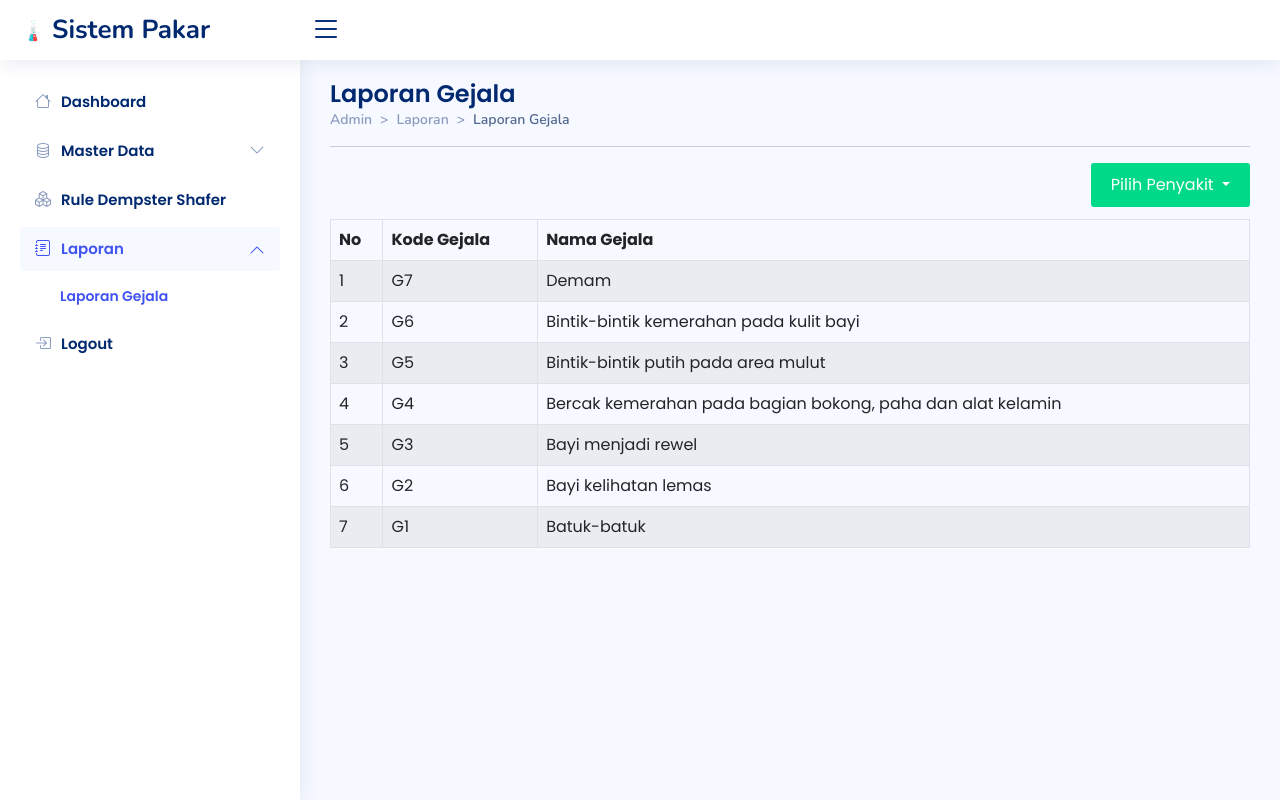
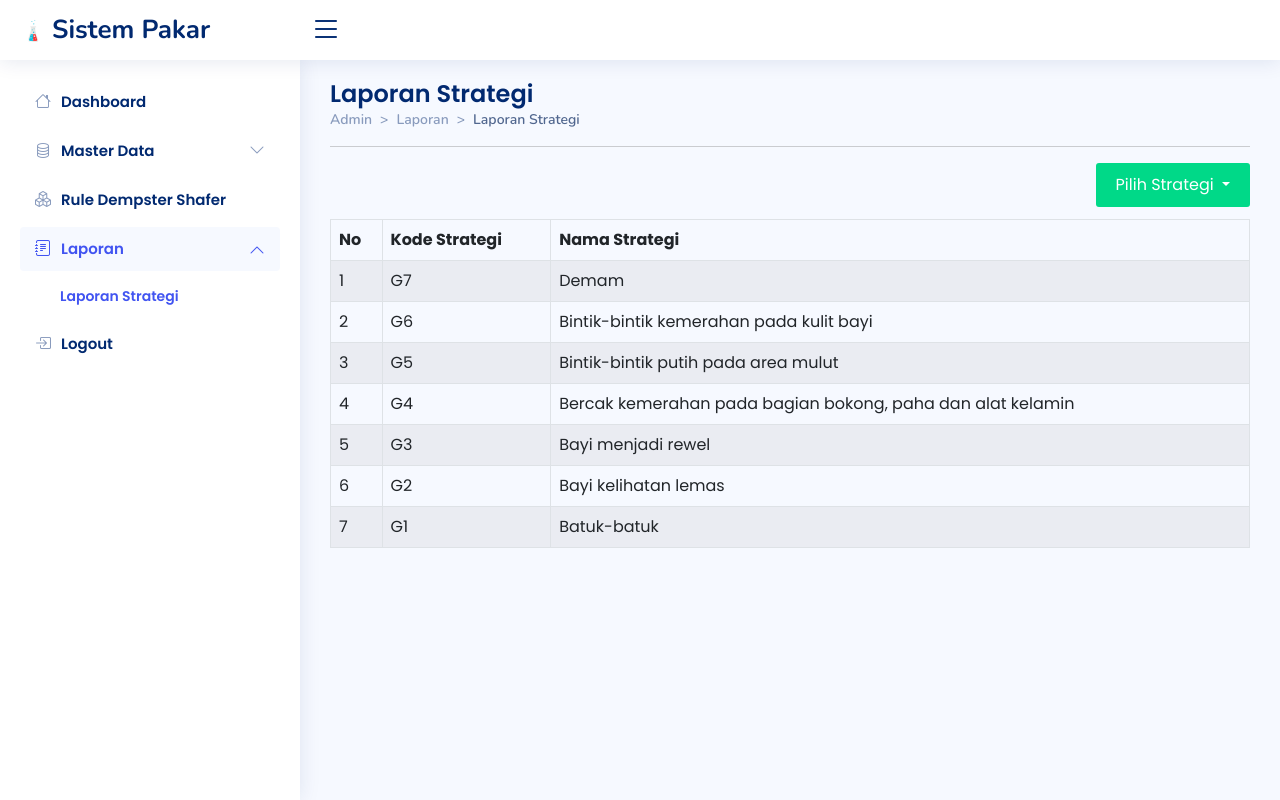
Before and after one commit to gusamixk/ds_strategi_marketing, a PHP site: page /admin/laporan/lapgejala.php?data=1 in a window 1280 px wide. Run offline with PHP 8.4, Linux system fonts and the light colour scheme; data comes from the database, SQL or seed files in the repository; some libraries are stand-ins or nearby versions.

Commit message:
tambah data

```diff
--- a/admin/laporan/lapgejala.php
+++ b/admin/laporan/lapgejala.php
@@ -5,7 +5,7 @@
   <meta charset="utf-8">
   <meta content="width=device-width, initial-scale=1.0" name="viewport">
 
-  <title>Admin - Sistem Pakar Penyakit Penyakit Sapi</title>
+  <title>Admin</title>
   <meta content="" name="description">
   <meta content="" name="keywords">
 
@@ -83,12 +83,12 @@
         <ul id="components-nav" class="nav-content collapse" data-bs-parent="#sidebar-nav">
           <li>
             <a href="../penyakit/penyakit.php">
-              <span>Data Penyakit dan Solusi</span>
+              <span>Data Strategi dan Solusi</span>
             </a>
           </li>
           <li>
             <a href="../gejala/gejala.php">
-              <span>Data Gejala</span>
+              <span>Data Strategi</span>
             </a>
           </li>
         </ul>
@@ -108,7 +108,7 @@
         <ul id="forms-nav" class="nav-content collapse show" data-bs-parent="#sidebar-nav">
           <li>
             <a href="../laporan/lapgejala.php" class="active">
-              <span>Laporan Gejala</span>
+              <span>Laporan Strategi</span>
             </a>
           </li>
         </ul>
@@ -125,12 +125,12 @@
   <main id="main" class="main">
 
     <div class="pagetitle">
-      <h1>Laporan Gejala</h1>
+      <h1>Laporan Strategi</h1>
       <nav style="--bs-breadcrumb-divider: '>';">
         <ol class="breadcrumb">
           <li class="breadcrumb-item"><a href="../index.php">Admin</a></li>
           <li class="breadcrumb-item">Laporan</li>
-          <li class="breadcrumb-item active">Laporan Gejala</li>
+          <li class="breadcrumb-item active">Laporan Strategi</li>
         </ol>
       </nav>
       <hr>
@@ -140,7 +140,7 @@
 
       <div class="dropdown bx-pull-right">
         <button class="tambah dropdown-toggle" type="button" data-bs-toggle="dropdown" aria-expanded="false">
-          Pilih Penyakit
+          Pilih Strategi
         </button>
 
         <ul class="dropdown-menu" role="menu">
@@ -159,8 +159,8 @@
           <thead>
             <tr>
               <th>No</th>
-              <th>Kode Gejala</th>
-              <th>Nama Gejala</th>
+              <th>Kode Strategi</th>
+              <th>Nama Strategi</th>
             </tr>
           </thead>
           <tbody>
--- a/admin/rules/editbelief.php
+++ b/admin/rules/editbelief.php
@@ -68,7 +68,7 @@
   <section>
     <div class="row mt-5 mx-auto">
       <div class="col-md-8 mt-2 mx-auto">
-        <h3 class="text-center mb-4">Edit Nilai Belief Penyakit Penyakit Sapi</h3>
+        <h3 class="text-center mb-4">Edit Nilai Belief Strategi Digital Marketing</h3>
         <?php
         include "../koneksi.php";
         $kd_gejala = $_GET['id_gejala'];
@@ -82,8 +82,8 @@
             <table class="table table-striped table-bordered mt-2">
               <thead>
                 <tr>
-                  <th width='116px' class="text-center">Kode Gejala</th>
-                  <th class="text-center">Nama Gejala</th>
+                  <th width='116px' class="text-center">Kode Strategi</th>
+                  <th class="text-center">Nama Strategi</th>
                   <th width='10px' class="text-center">Belief</th>
                   <th width='250px' class="text-center">Update</th>
                 </tr>
```
Also changed, not shown: admin/gejala/gejala.php (+8 -8 lines), admin/index.php (+5 -8 lines), admin/rules/rules.php (+5 -5 lines).
